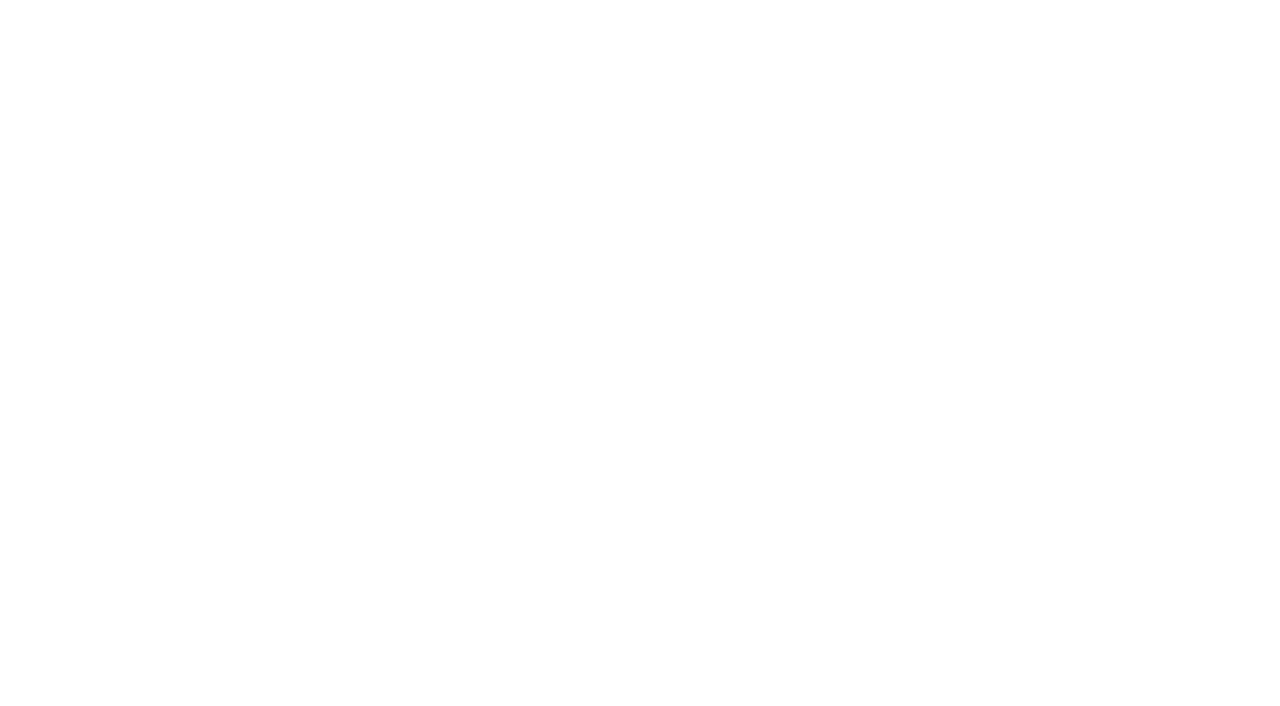
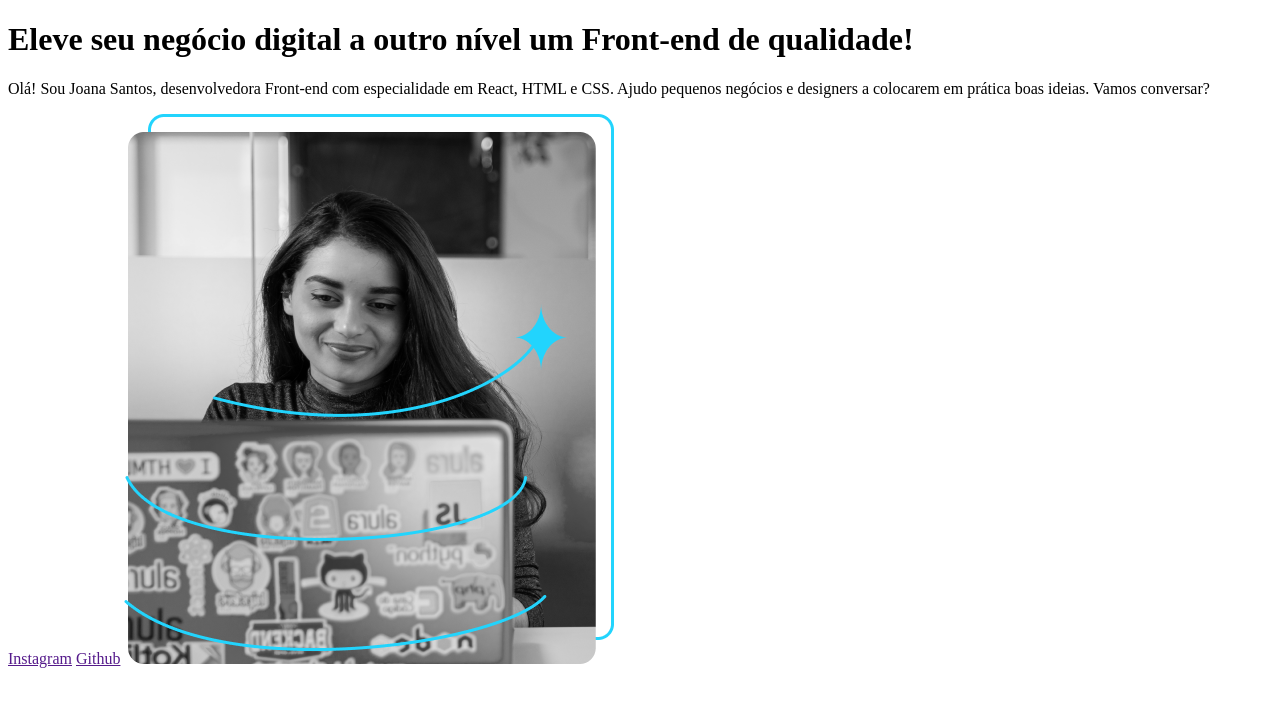
Before and after one commit to lucasramos95/Portf-lio, a plain HTML site: page index.html in a window 1280 px wide. Drawn offline with Linux system fonts and the light colour scheme.

Commit message:
commit #03 - Adição do conteúdo principal/imagem/button links

```diff
--- a/index.html
+++ b/index.html
@@ -10,7 +10,16 @@
 
 <body>
     <header></header>
-    <main></main>
+    <main>
+        <h1>
+            Eleve seu negócio digital a outro nível <strong>um Front-end de qualidade!</strong></h1>
+        </h1>
+        <p>Olá! Sou Joana Santos, desenvolvedora Front-end com especialidade em React, HTML e CSS.
+        Ajudo pequenos negócios e designers a colocarem em prática boas ideias. Vamos conversar?</p>
+        <a href="">Instagram</a>
+        <a href="">Github</a>
+        <img src="imagem.png" alt="Foto da Joana">
+    </main>
     <footer></footer>
 </body>
 </html>
```
Also changed, not shown: imagem.png (added).
